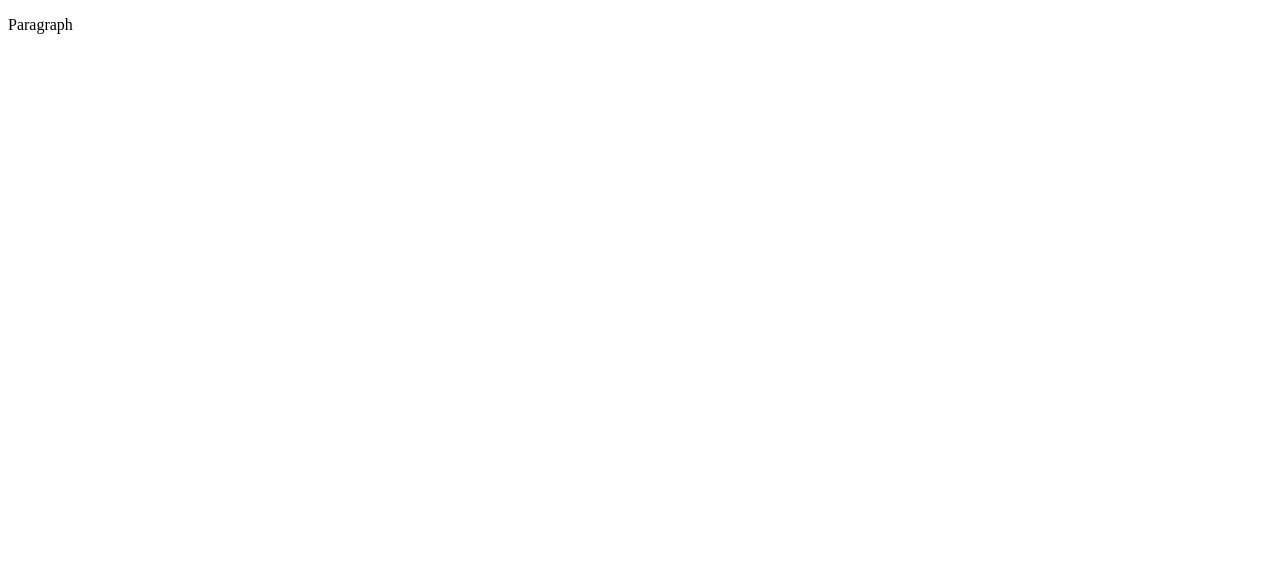
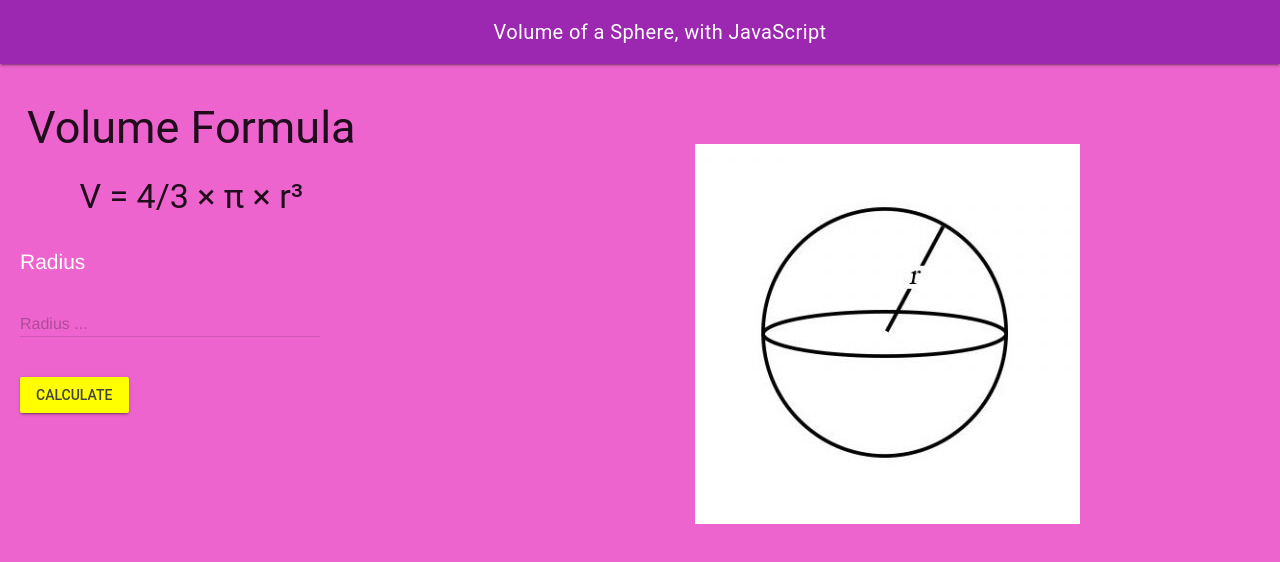
Before and after one commit to MTHS-ICS2O-2-2022/ICS2O-Unit-3-03-Olivia-Boyce-Richardson, a plain HTML site: page index.html in a window 1280 px wide. Drawn offline with nearby package versions, Linux system fonts and the light colour scheme.

Commit message:
js fixes

```diff
--- a/css/style.css
+++ b/css/style.css
@@ -2,3 +2,37 @@
 * Created on: Sep 2020
 * This file contains the CSS for index.html
 */
+img {
+  float: right;
+  padding-right: 100pt;
+  padding-top: 50pt;
+}
+
+.mdl-layout__header-row {
+  align-items: center;
+  justify-content: center;
+}
+
+.mdl-layout__content {
+  padding-left: 15pt;
+  padding-right: 50pt;
+  padding-top: 10pt;
+}
+
+/* Due to error in MDL : https://github.com/google/material-design-lite/issues/5281
+*/
+.mdl-ripple {
+  background: #000;
+  opacity: 0.001;
+}
+
+body {
+  background-color: rgb(237 100 207);
+}
+
+p {
+  color: white;
+  font-family: Helvetica, Arial, sans-serif;
+  font-size: 1.5rem;
+  padding-top: 5pt;
+}
--- a/index.html
+++ b/index.html
@@ -1,9 +1,60 @@
 <!DOCTYPE html>
 <html>
-  <head>
-    <title>Title</title>
-  </head>
-  <body>
-    <p>Paragraph</p>
-  </body>
+<head>
+  <meta charset="utf-8" />
+  <meta name="description" content="Volume of a Sphere, with JavaScript" />
+  <meta name="keywords" content="mths, ics2o" />
+  <meta name="author" content olivia b-r />
+  <meta name="viewport" content="width=device-width, initial-scale=1.0" />
+  <link rel="apple-touch-icon" sizes="180x180" href="fat-dog-apple-touch-icon.jpg" />
+  <link rel="icon" type="image/png" sizes="32x32" href="fat-dog-favicon-32x32.jpg" />
+  <link rel="icon" type="image/png" sizes="16x16" href="fat-dog-favicon-16x16.jpg" />
+  <link rel="manifest" href="site.webmanifest" />
+  <link rel="stylesheet" href="https://fonts.googleapis.com/icon?family=Material+Icons" />
+  <link rel="stylesheet" href="https://code.getmdl.io/1.3.0/material.purple-yellow.min.css" />
+  <link rel="stylesheet" href="./css/style.css" />
+  <title>Volume of a Sphere, with JavaScript</title>
+</head>
+<body>
+  <script defer src="https://code.getmdl.io/1.3.0/material.min.js"></script>
+  <script src="./js/script.js"></script>
+  <div class="mdl-layout mdl-js-layout mdl-layout--fixed-header">
+    <header class="mdl-layout__header">
+      <div class="mdl-layout__header-row">
+        <span class="mdl-layout-title">Volume of a Sphere, with JavaScript</span>
+      </div>
+    </header>
+    <main class="mdl-layout__content">
+      <table>
+        <tr>
+          <th></th>
+          <th>
+            <h2>Volume Formula</h2>
+            <h3>V = 4/3 × π × r³ </h3>
+          </th>
+        </tr>
+        <img src="./images/volume-of-a-sphere-768x384.jpg" alt="style" . />
+      </table>
+      <!-- Numeric Textfield -->
+      <form action="#">
+        <p>Radius</p>
+        <div class="mdl-textfield mdl-js-textfield">
+          <input class="mdl-textfield__input" type="#" pattern="-?[0-9]*(\.[0-9]+)?" id="radius" />
+          <label class="mdl-textfield__label" for="radius">Radius ...</label>
+          <span class="mdl-textfield__error">Input is not a number!</span>
+        </div>
+      </form>
+      <br />
+      <!-- Raised button with ripple -->
+      <button class="mdl-button mdl-js-button mdl-button--raised mdl-js-ripple-effect mdl-button--accent"
+        onclick="calculate()">
+        Calculate
+      </button>
+      <br />
+      <div id="answers">
+        <div id="volume"></div>
+      </div>
+    </main>
+  </div>
+</body>
 </html>
--- a/js/script.js
+++ b/js/script.js
@@ -3,3 +3,16 @@
 // Created by: Mr. Coxall
 // Created on: Sep 2020
 // This file contains the JS functions for index.html
+
+'use strict'
+
+function calculate () {
+  // input
+  const radius = parseInt(document.getElementById('radius').value)
+
+  // process
+  const volume = (4/3) * Math.PI * radius**3
+
+  // output
+  document.getElementById('volume').innerHTML = 'Volume is: ' + volume.toFixed(2) + '.'
+}
```
Also changed, not shown: design/flowchart.png (added), design/storyboard.png (added), images/volume-of-a-sphere-768x384.jpg (added), 5 other files.
